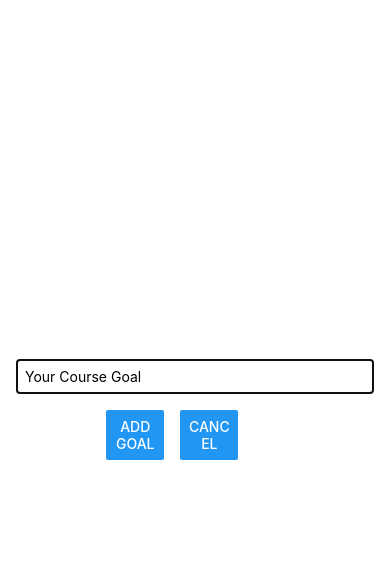
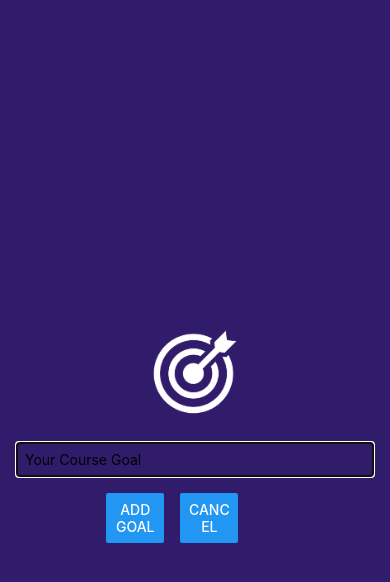
Before and after one commit to OkanAcioglu/CourseGoalsApp, a React Native app: screen / in a window 390 px wide. Both pictures are taken after a click on the button "ADD NEW GOAL". Shown: the top 582 px of the page. Built offline with nearby package versions, Linux system fonts and the light colour scheme.

Commit message:
images-changing-colors

```diff
--- a/components/GoalInput.js
+++ b/components/GoalInput.js
@@ -1,4 +1,4 @@
-import { View, TextInput, Button, StyleSheet, Modal } from 'react-native'
+import { View, TextInput, Button, StyleSheet, Modal, Image } from 'react-native'
 import { useState } from 'react'
 function GoalInput(props) {
   const [enteredGoalText, setEnteredGoalText] = useState('')
@@ -16,6 +16,10 @@
   return (
     <Modal visible={props.visible} animationType='slide'>
       <View style={styles.inputContainer}>
+        <Image
+          style={styles.image}
+          source={require('../assets/images/goal.png')}
+        />
         <TextInput
           style={styles.textInput}
           placeholder='Your Course Goal'
@@ -44,10 +48,13 @@
     //justifyContent: 'space-between',
     justifyContent: 'center',
     alignItems: 'center',
-    marginBottom: 24,
-    borderBottomWidth: 1,
-    borderBottomColor: '#cccccc',
     padding: 16,
+    backgroundColor: '#311b6b',
+  },
+  image: {
+    width: 100,
+    height: 100,
+    margin: 20,
   },
   textInput: {
     borderWidth: 1,
```
Also changed, not shown: assets/images/goal.png (added).
